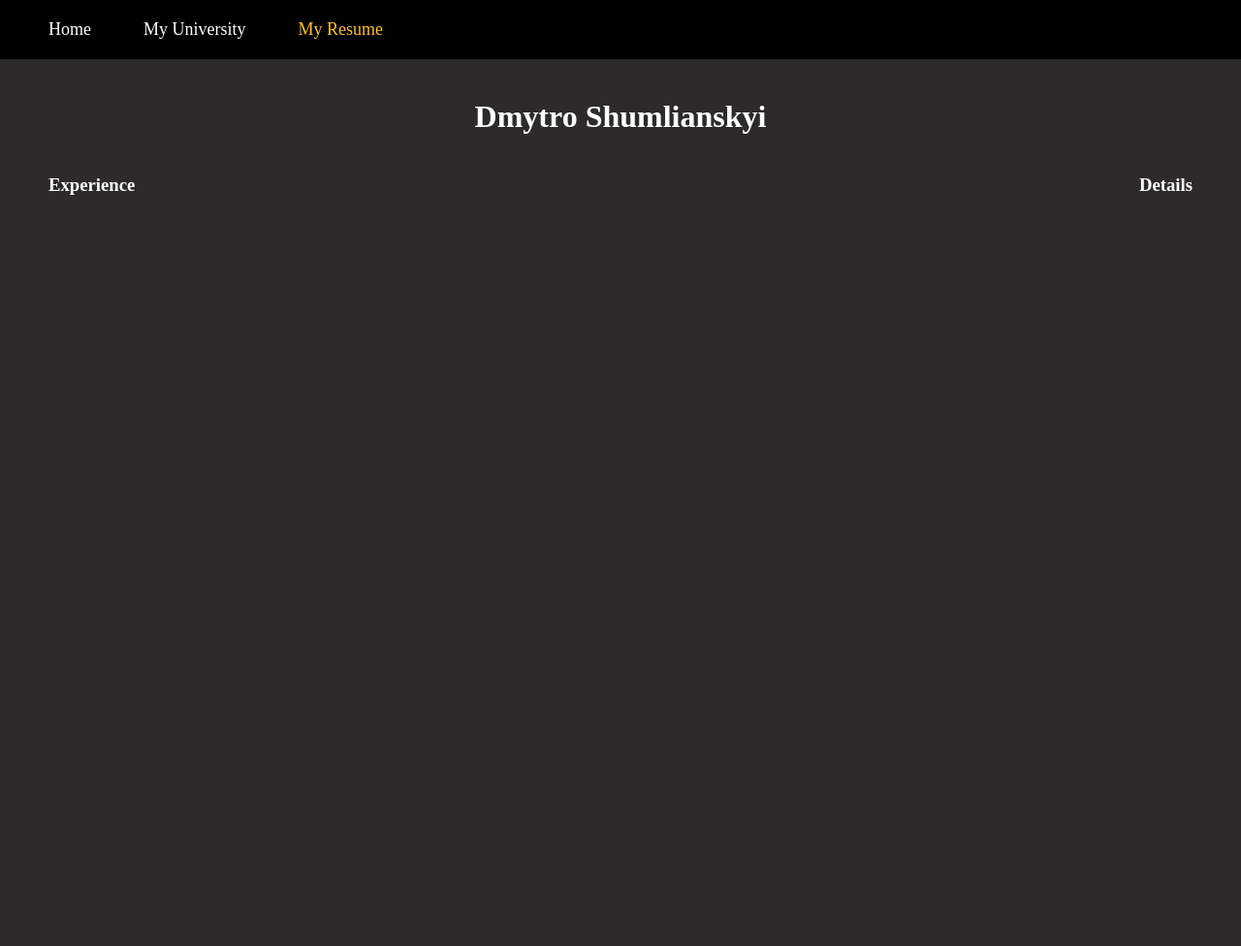
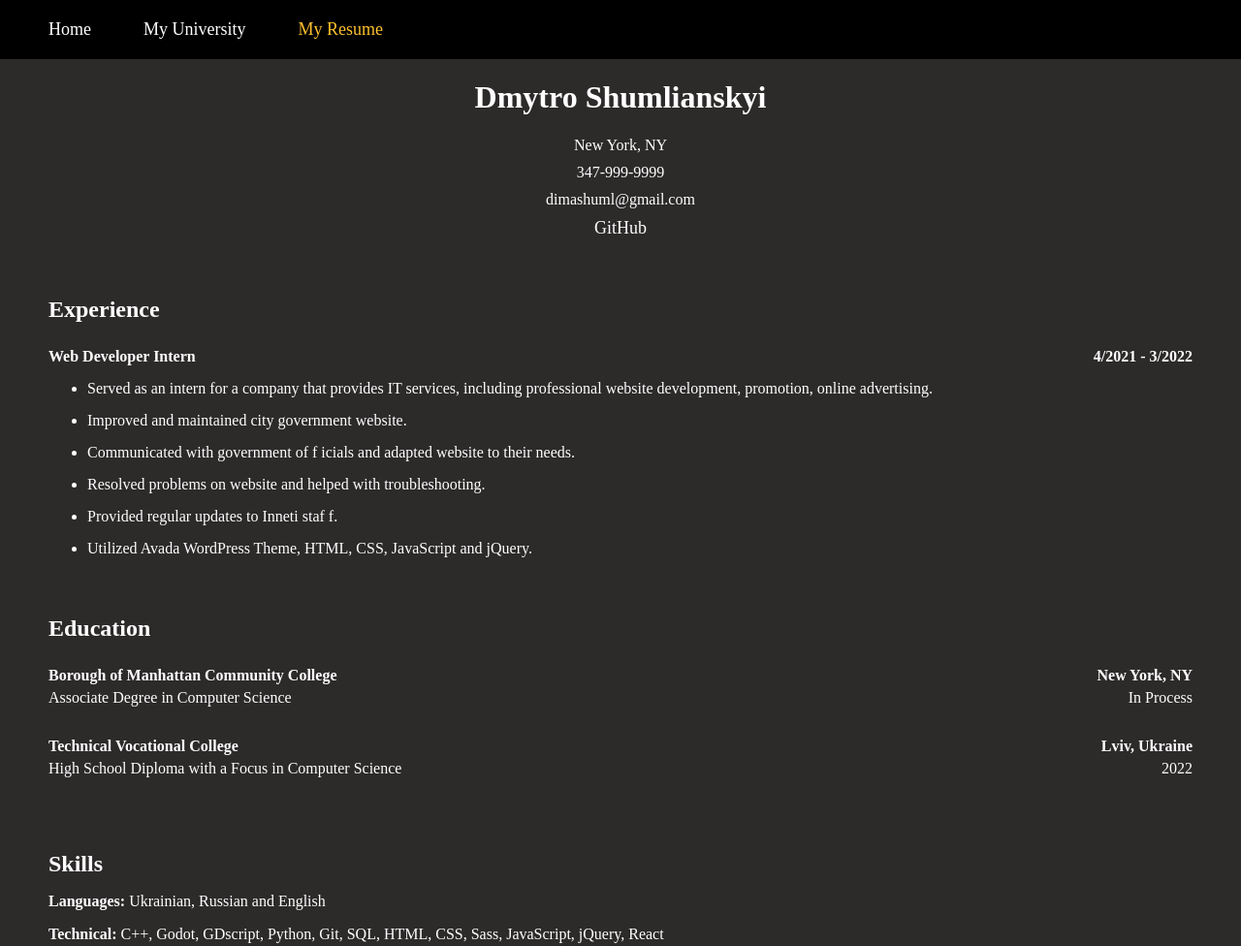
Before and after one commit to DinnS/website_homework, a plain HTML site: page resume.html in a window 1280 px wide. Shown: the whole page at 97% size. Before the commit the page ends 800 px from the top, so only its background shows below. Drawn offline with Linux system fonts and the light colour scheme.

Commit message:
Add files via upload

```diff
--- a/assets/style/style.css
+++ b/assets/style/style.css
@@ -15,14 +15,13 @@ a {
 
 /* General */
 
-.content{
-    padding: 20px 50px 20px 50px;
+.content {
+margin: 20px 50px 100px 50px;
 }
 
 .title {
   text-align: center;
 }
-
 
 /* Navigation */
 
@@ -48,30 +47,79 @@ a {
   color: rgb(255, 193, 46);
 }
 
-
 /* Home */
 
 .home_list {
+}
 
+.home_list li {
+  margin-bottom: 20px;
+  font-size: 18px;
 }
 
 /* University */
 
 .university_text {
-
+  font-size: 18px;
 }
 
 .university_list {
-
+  font-size: 18px;
 }
 
 .university_list li {
-
+  margin-bottom: 10px;
 }
 
 /* Resume */
 
 .resume {
+}
+
+.resume_info {
+  text-align: center;
+}
+
+.resume_info-text {
+  margin: 0px 0px 10px 0px;
+}
+
+.resume_info-link {
+  transition: color 0.2s linear;
+  font-size: 18px;
+}
+
+.resume_info-link:hover {
+  color: rgb(255, 193, 46);
+}
+
+.resume_section {
+}
+
+.resume_section-title {
+    font-size: 24px;
+    margin: 60px 0px 10px 0px;
+}
+
+.resume_section-item {
   display: flex;
   justify-content: space-between;
 }
+
+.resume_section-list {
+    margin: 15px 0px 0px 0px;
+}
+
+.resume_section-list li {
+    margin: 0px 0px 15px 0px;
+}
+
+.resume_item-title {
+    font-weight: 600;
+    margin-bottom: 0px;
+    font-size: 16px;
+}
+
+.resume_item-text {
+    margin-top: 5px;
+}
--- a/resume.html
+++ b/resume.html
@@ -1,5 +1,6 @@
 <!DOCTYPE html>
 <html lang="en">
+
 <head>
     <meta charset="UTF-8">
     <meta name="viewport" content="width=device-width, initial-scale=1.0">
@@ -7,6 +8,7 @@
     <link rel="icon" type="image/svg+xml" href="assets/images/sun.svg">
     <link rel="stylesheet" href="assets/style/style.css">
 </head>
+
 <body>
 
     <div class="navigation">
@@ -17,16 +19,100 @@
 
     <div class="content">
         <h1 class="title">Dmytro Shumlianskyi</h1>
+        <div class="resume_info">
+            <p class="resume_info-text">New York, NY</p>
+            <p class="resume_info-text">347-999-9999</p>
+            <p class="resume_info-text">dimashuml@gmail.com</p>
+            <a class="resume_info-link" href="https://github.com/DinnS" target="_blank">GitHub</a>
+        </div>
+
         <div class="resume">
-            <div class="resume_experience">
-                <h3>Experience</h3>
+
+            <div class="resume_section">
+
+                <h3 class="resume_section-title">Experience</h3>
+
+                <div class="resume_section-item">
+                    <p class="resume_item-title">Web Developer Intern</p>
+                    <p class="resume_item-title">4/2021 - 3/2022</p>
+                </div>
+
+                <ul class="resume_section-list">
+                    <li>
+                        Served as an intern for a company that provides IT services, including
+                        professional website development, promotion, online advertising.
+                    </li>
+                    <li>
+                        Improved and maintained city government website.
+                    </li>
+                    <li>
+                        Communicated with government of f icials and adapted website to
+                        their needs.
+                    </li>
+                    <li>
+                        Resolved problems on website and helped with troubleshooting.
+                    </li>
+                    <li>
+                        Provided regular updates to Inneti staf f.
+                    </li>
+                    <li>
+                        Utilized Avada WordPress Theme, HTML, CSS, JavaScript and jQuery.
+                    </li>
+                </ul>
             </div>
-            <div class="resume_details">
-                <h3>Details</h3>
+
+
+            <div class="resume_section">
+                <h3 class="resume_section-title">Education</h3>
+
+                <div class="resume_section-block">
+
+                    <div class="resume_section-item">
+                        <p class="resume_item-title">Borough of Manhattan Community College</p>
+                        <p class="resume_item-title">New York, NY</p>
+                    </div>
+
+                    <div class="resume_section-item">
+                        <p class="resume_item-text">Associate Degree in Computer Science</p>
+                        <p class="resume_item-text">In Process</p>
+                    </div>
+
+                </div>
+
+                <div class="resume_section-block">
+
+                    <div class="resume_section-item">
+                        <p class="resume_item-title">Technical Vocational College</p>
+                        <p class="resume_item-title">Lviv, Ukraine</p>
+                    </div>
+
+                    <div class="resume_section-item">
+                        <p class="resume_item-text">High School Diploma with a Focus in Computer Science</p>
+                        <p class="resume_item-text">2022</p>
+                    </div>
+
+                </div>
             </div>
+
+
+            <div class="resume_section">
+
+                <h3 class="resume_section-title">Skills</h3>
+
+                <div class="resume_section">
+                    <p class="resume_skill-text"><b>Languages: </b>Ukrainian, Russian and English</p>
+                    <p class="resume_skill-text">
+                        <b>Technical:</b> C++, Godot, GDscript, Python, Git, SQL, HTML,
+                        CSS, Sass, JavaScript, jQuery, React
+                    </p>
+                </div>
+            </div>
+
+
         </div>
 
     </div>
 
 </body>
+
 </html>
```
Also changed, not shown: index.html (+4 -2 lines), myUniversity.html (+1 -1 lines). Lines whose indentation alone changed are shown as unchanged.
